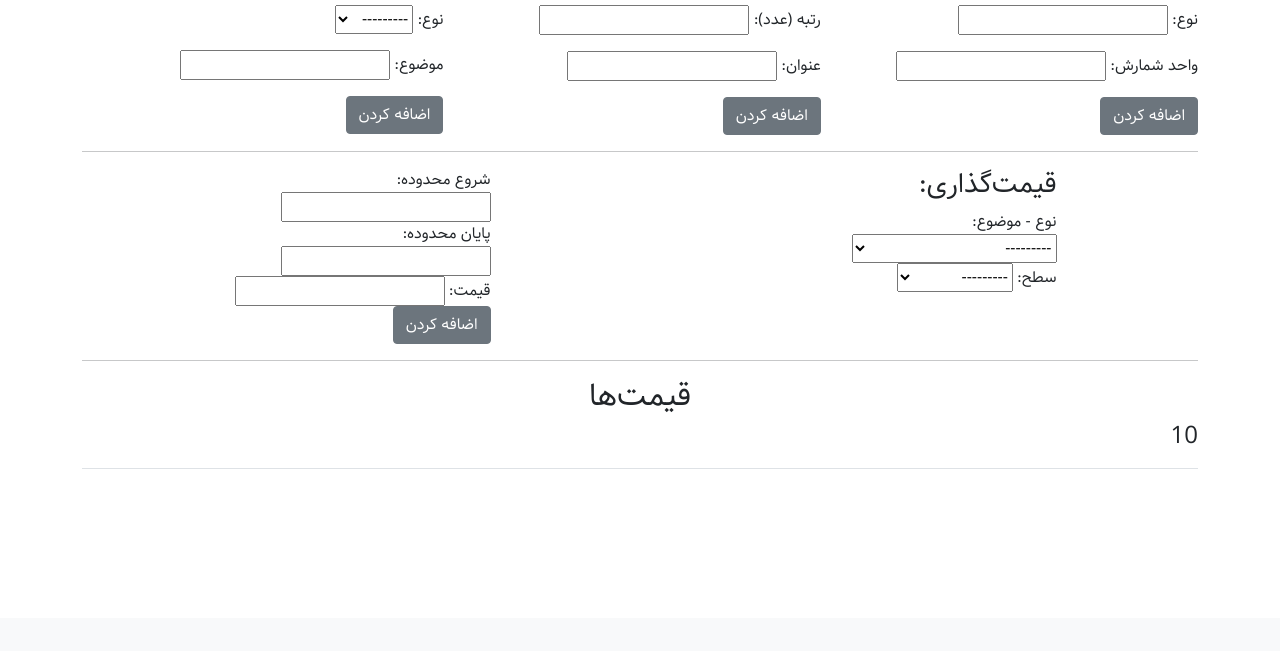
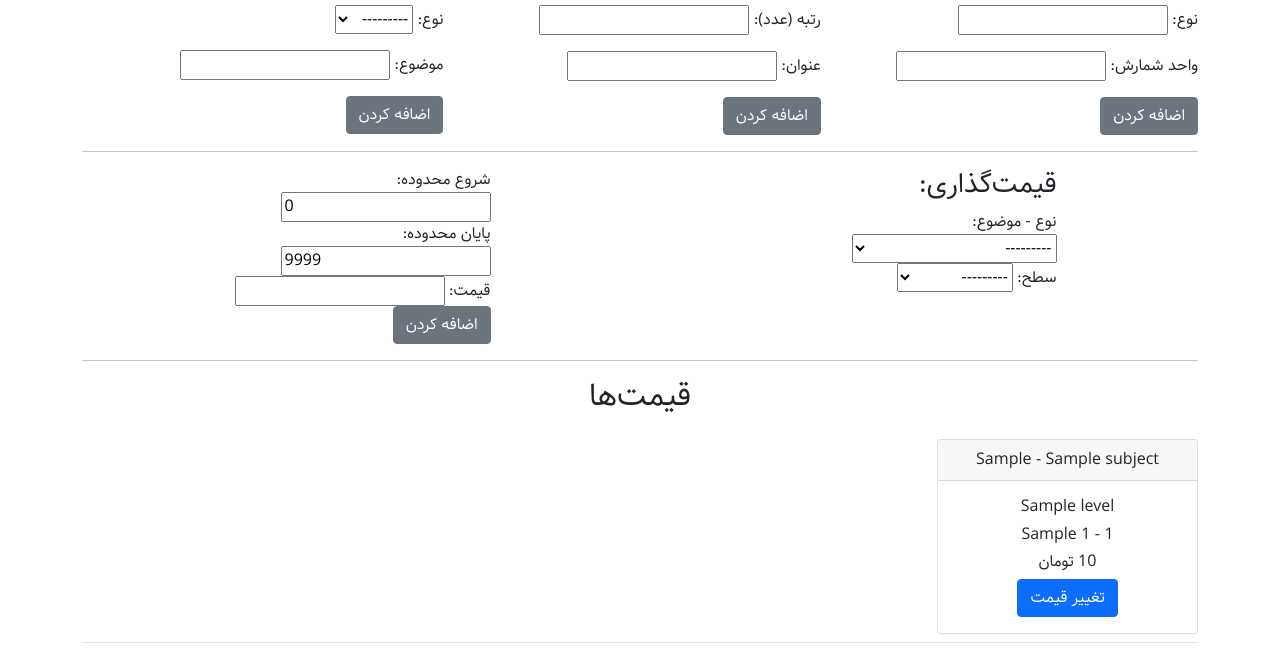
Before and after one commit to ali-nakhaee/shaya_media, a Django app: page /shop/pricing/ in a window 1280 px wide. Shown: the part 182-833 px from the top of the page. Before the commit the page ends 651 px from the top, so only its background shows below. Run offline with Django 5.2, Linux system fonts and the light colour scheme; tables that the repository leaves empty hold one stand-in row (values such as "Sample post").

Commit message:
Prices card added in pricing page. EditPrice view get method added.

```diff
--- a/shop/models.py
+++ b/shop/models.py
@@ -29,8 +29,8 @@ class Price(models.Model):
     type = models.ForeignKey(Type, on_delete=models.CASCADE)
     subject = models.ForeignKey(Subject, on_delete=models.CASCADE)
     level = models.ForeignKey(Level, on_delete=models.CASCADE)
-    min_range = models.IntegerField()   # Minimum value for this price range based on Type.unit
-    max_range = models.IntegerField()   # Maximum value for this price range based on Type.unit
+    min_range = models.IntegerField(default=0)   # Minimum value for this price range based on Type.unit
+    max_range = models.IntegerField(default=9999)   # Maximum value for this price range based on Type.unit
     price = models.IntegerField()
 
     def __str__(self):
--- a/shop/templates/shop/pricing.html
+++ b/shop/templates/shop/pricing.html
@@ -58,8 +58,43 @@
 <div class="mx-auto text-center">
     <h2>قیمت‌ها</h2>
   </div>
+
+<div class="row">
 {% for price in prices %}
-    <h4>{{ price }}</h4>
+<div class="col-sm-3 mt-3">
+    <div class="card">
+        <div class="card-header text-center">
+          {{ price.subject }}
+        </div>
+        <div class="card-body text-center">
+          <h6 class="card-title">{{ price.level }}</h6>
+          <h6 class="card-text">{{ price.min_range }} - {{ price.max_range }} {{ price.type.unit }}</h6>
+          <h6 class="card-text">{{ price.price }} تومان</h6>
+          <a href="{% url 'shop:edit_price' price.id %}" class="btn btn-primary">تغییر قیمت</a>
+        </div>
+      </div>
+    </div>
+
+
+    <!--<div class="card" style="width: 18rem;">
+        <div class="card-body">
+        <h5 class="card-title">{{ price.subject }}</h5>
+        <h6 class="card-subtitle mb-2 text-muted">{{ price.level }}</h6>
+        <p class="card-body">
+          {{ price.min_range }}
+          {{ price.max_range }}
+          {{ price.price }}
+        </p>
+      </div>
+    </div>-->
+
+    <!--<h4>{{ price.type }}</h4>
+    <h4>{{ price.subject }}</h4>
+    <h4>{{ price.level }}</h4>
+    <h4>{{ price.min_range }}</h4>
+    <h4>{{ price.max_range }}</h4>
+    <h4>{{ price.price }}</h4>-->
 {% endfor %}
+</div>
 
 {% endblock content %}
--- a/shop/urls.py
+++ b/shop/urls.py
@@ -7,4 +7,5 @@ from . import views
 app_name = 'shop'
 urlpatterns = [
     path('pricing/', views.Pricing.as_view(), name='pricing'),
+    path('edit_price/<int:price_id>/', views.EditPrice.as_view(), name='edit_price'),
 ]
--- a/shop/views.py
+++ b/shop/views.py
@@ -1,21 +1,25 @@
 from django.shortcuts import render
 from django.views import View
+from django.http import Http404
 
 from .models import Price
 from .forms import TypeForm, SubjectForm, LevelForm, PriceForm
 
 class Pricing(View):
-    forms = {
-            'type_form': TypeForm(),
-            'level_form': LevelForm(),
-            'subject_form': SubjectForm(),
-            'price_form': PriceForm()
-        }
-    prices = Price.objects.all().order_by('type__type')
-    context = {
-        'forms': forms,
-        'prices': prices,
-        }
+
+    def make_context(self):
+        """ To update context for get and post methods. """
+        forms = {
+                'type_form': TypeForm(),
+                'level_form': LevelForm(),
+                'subject_form': SubjectForm(),
+                'price_form': PriceForm(),
+            }
+        prices = Price.objects.all().order_by('type__type').order_by('subject__subject').order_by('level__level_num')
+        self.context = {
+            'forms': forms,
+            'prices': prices,
+            }
 
     def invalid_form(self, request, form_name: str, form):
         """ The specific form will be populated with the data previously submitted. """
@@ -24,9 +28,12 @@ class Pricing(View):
         return render(request, "shop/pricing.html", context)
 
     def get(self, request):
+        self.make_context()
         return render(request, "shop/pricing.html", self.context)
 
     def post(self, request):
+        self.make_context()
+
         if 'type_form' in request.POST:
             form = TypeForm(request.POST)
             if form.is_valid():
@@ -56,3 +63,17 @@ class Pricing(View):
                 new_price.save()
                 return render(request, "shop/pricing.html", self.context)
             return self.invalid_form(request, 'price_form', form)
+
+class EditPrice(View):
+
+    def get_model(self, price_id):
+        try:
+            price = Price.objects.get(id=price_id)
+        except Price.DoesNotExist:
+            raise Http404
+        return price
+
+    def get(self, request, price_id):
+        price = self.get_model(price_id)
+        form = PriceForm(instance=price)
+        return render(request, "shop/edit_price.html", {'form': form})
```
Also changed, not shown: shop/templates/shop/edit_price.html (added, +15 -0 lines).
